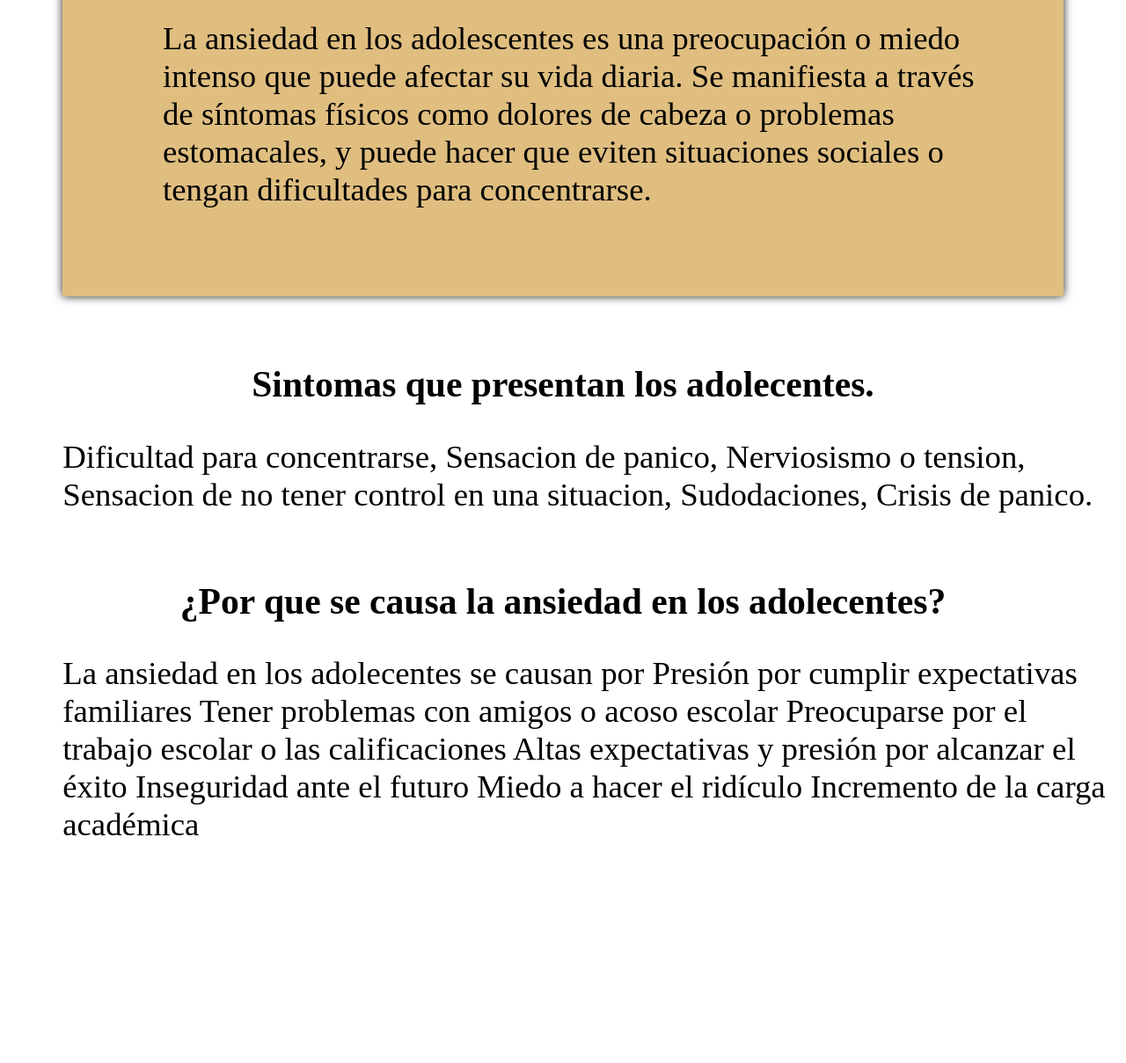
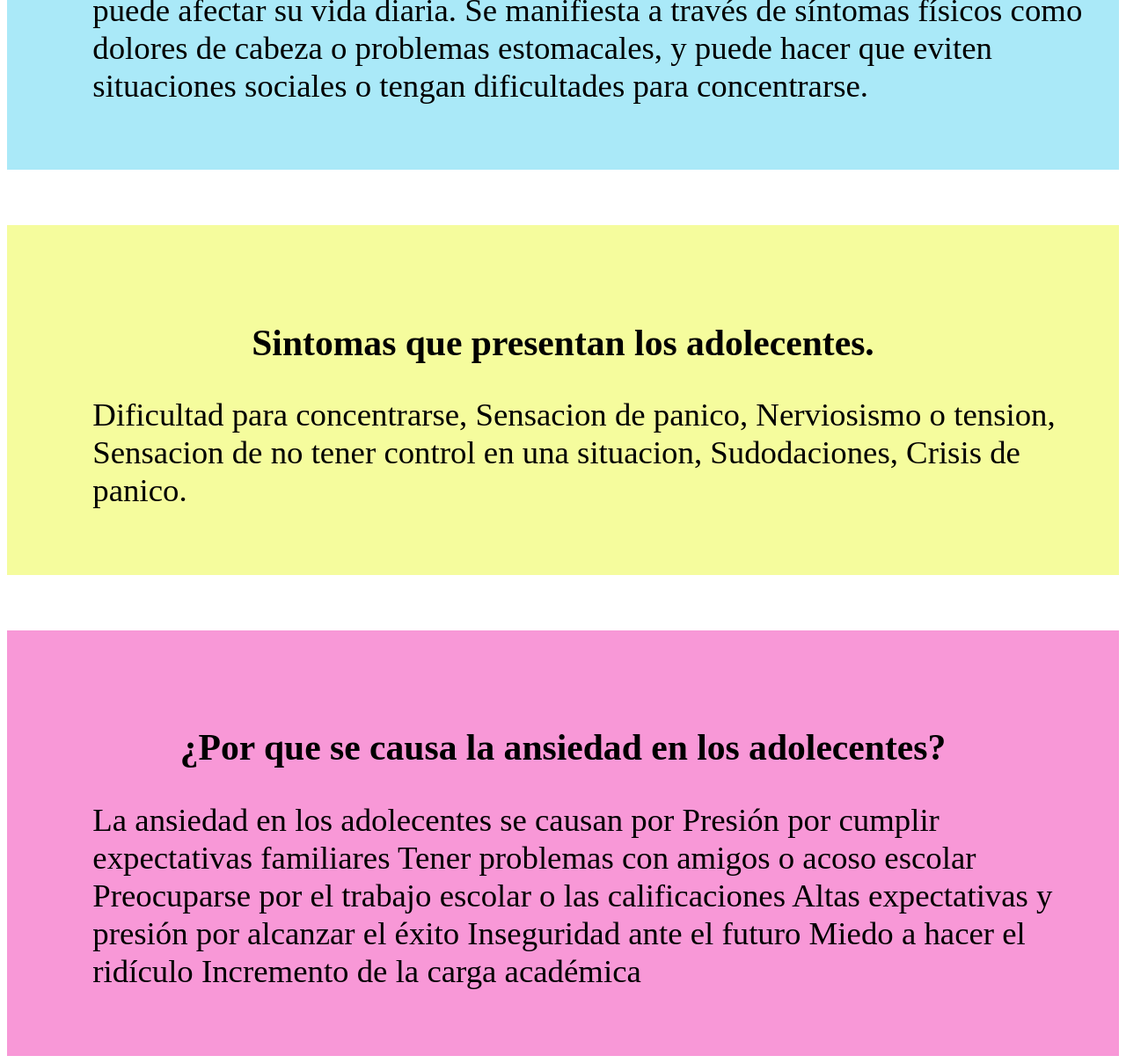
Before and after one commit to eve1727/Amor-de-padres-, a plain HTML site: page ansiedad.html in a window 1280 px wide. Shown: the part 692-1901 px from the top of the page at 88% size. Before the commit the page ends 1688 px from the top, so only its background shows below. Drawn offline with Linux system fonts and the light colour scheme.

Commit message:
edite mi archivo (hice 3 container para mis textos)

```diff
--- a/ansiedad.css
+++ b/ansiedad.css
@@ -5,9 +5,11 @@
     color: #f0f8ff;
 }
 #titulo{
+    font-family: 'Times New Roman', Times, serif;
     display: flex;
-    font-size: 70px;
+    font-size: 100px;
     color: rgb(71, 69, 69);
+    margin-left: 22%;
 
 }
 
@@ -38,11 +40,29 @@ header {/*Ajustes de mi encabezado*/
 }
 
 .container1{/*El espacio de la pantalla sobre mi parrafo*/
-    width: 80%;
+    font-size: 100%;
     margin: 0 auto;
-    margin-top: 7%;
-    background-color: rgb(223, 190, 128);
-    padding: 5%;
-    box-shadow: 0 0 10px rgb(34, 34, 33);
+    margin-top: 5%;
+    background-color: rgb(170, 233, 248);
+    padding: 3%;
 
 }
+
+.container2{
+    font-size:  100%;
+    margin: 0 auto;
+    margin-top: 5%;
+    background-color: rgb(245, 252, 157);
+    padding: 3%;
+
+
+}
+
+.container3{
+    font-size:  100%;
+    margin: 0 auto;
+    margin-top: 5%;
+    background-color: rgb(248, 152, 215);
+    padding: 3%;
+
+}
--- a/ansiedad.html
+++ b/ansiedad.html
@@ -21,7 +21,7 @@
              <div class="container1">
 
               <!-- Pregunta de que es -->
-              <center><h2 style="font-size: 250%;  margin-top: 6%;">¿Que es la ANSIEDAD en los ADOLECENTES?</center>
+              <center><h2 style="font-size: 250%;  margin-top: 3%;">¿Que es la ANSIEDAD en los ADOLECENTES?</center>
 
                    <!-- Explicacion de lo que es-->
                           <p id="descripcion"> La ansiedad en los adolescentes es una preocupación o miedo
@@ -30,7 +30,10 @@
                            estomacales, y puede hacer que eviten situaciones sociales o
                            tengan dificultades para concentrarse.
                            </p>
-             </div>
+                    </div>
+
+                 <!-- Class que nos ayuda a que tenga espacio en la pantalla y no este pegado -->
+             <div class="container2">
 
                  <!-- sintomas -->
                  <center><h2 style="font-size: 260%;  margin-top: 6%">Sintomas que presentan los adolecentes.</center>
@@ -43,9 +46,15 @@
                     Sudodaciones,
                     Crisis de panico.
                  </p>
+                   </div>
 
+                   <!-- Class que nos ayuda a que tenga espacio en la pantalla y no este pegado -->
+             <div class="container3">
+
+                <!-- causas -->
                 <center><h2 style="font-size: 260%;  margin-top: 6%">¿Por que se causa la ansiedad en los adolecentes?</center>
 
+                 <!-- Contenido de las causas-->
                  <p id="causas"> La ansiedad en los adolecentes se causan por
                      Presión por cumplir expectativas familiares
                     Tener problemas con amigos o acoso escolar
@@ -54,5 +63,6 @@
                     Inseguridad ante el futuro
                     Miedo a hacer el ridículo
                     Incremento de la carga académica</p>
+             </div>
 </body>
 </html>
```
